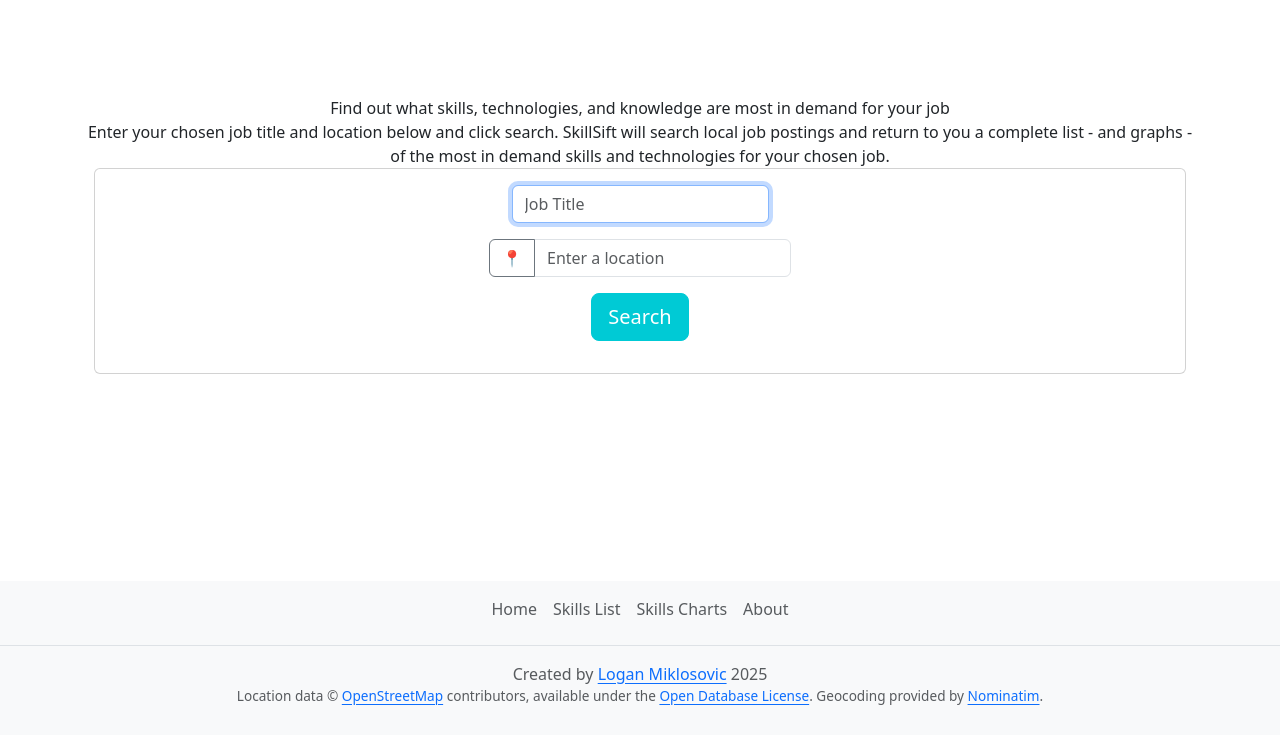
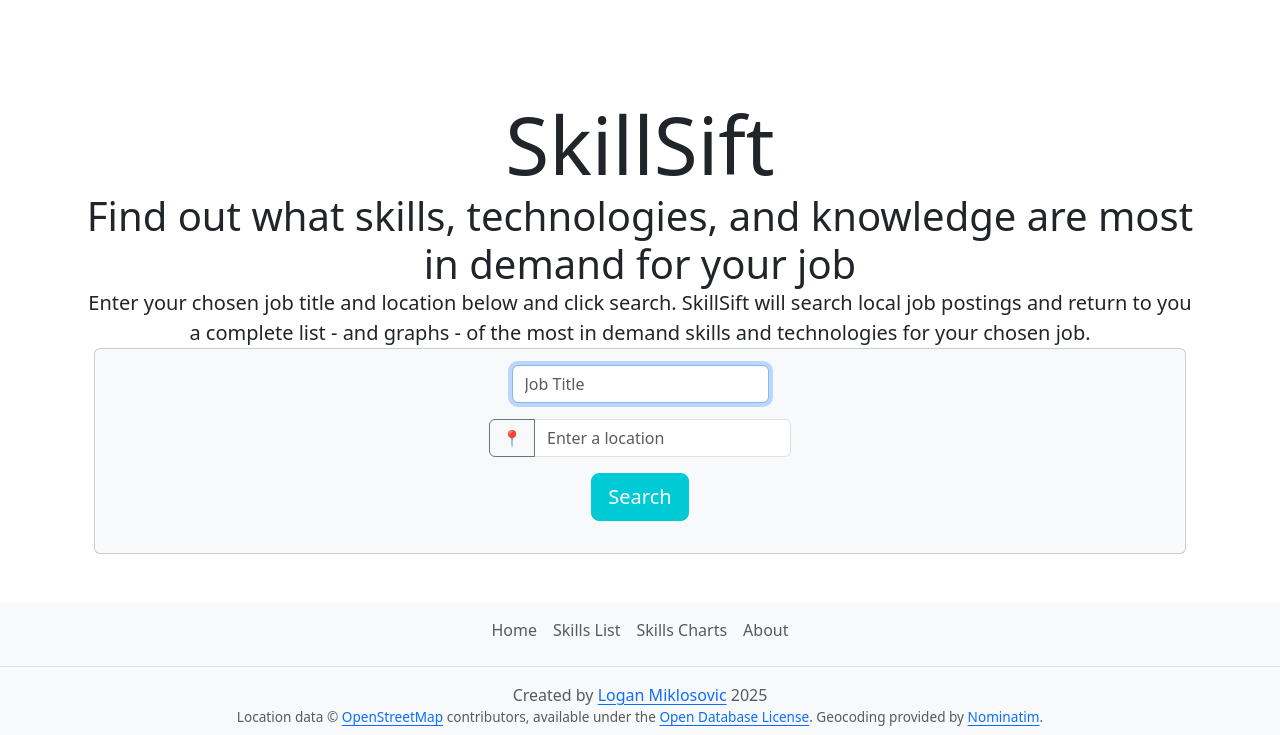
Before and after one commit to DevLoggith/cs50-final-project, a Flask app: page / in a window 1280 px wide. Shown: the part 86-821 px from the top of the page. Before the commit the page ends 791 px from the top, so only its background shows below. Run offline with Flask 3, Linux system fonts and the light colour scheme.

Commit message:
adds bg color to card & footer, styles main text

```diff
--- a/app/templates/index.html
+++ b/app/templates/index.html
@@ -12,11 +12,14 @@
 <!-- injecting env variables to use in Nominatim API -->
 <script>const NOMINATIM_USER_AGENT = "{{ nominatim_user_agent }}";</script>
 
-<p>
+<h1 class="display-1">
+    SkillSift
+</h1>
+<h2 class="display-6">
     Find out what skills, technologies, and knowledge are most in demand for your
     job
-</p>
-<p>
+</h2>
+<p class="lead">
     Enter your chosen job title and location below and click search.
     SkillSift will search local job postings and return to you a complete
     list - and graphs - of the most in demand skills and technologies for your
@@ -24,7 +27,7 @@
 </p>
 
 <div class="container">
-    <div class="card">
+    <div class="card bg-body-tertiary">
         <div class="card-body text-center">
             <form action="/scrape" method="post">
                 <div class="mb-3 d-flex flex-column align-items-center">
```
